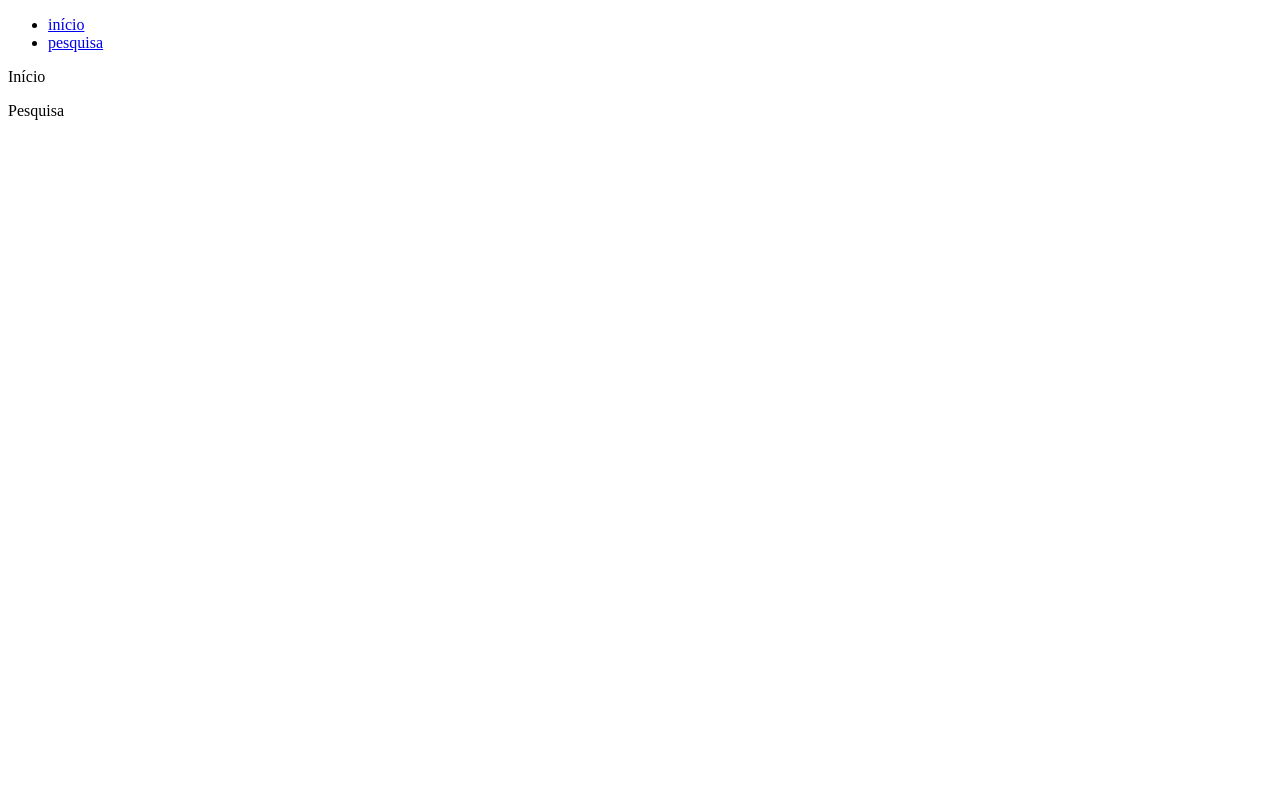
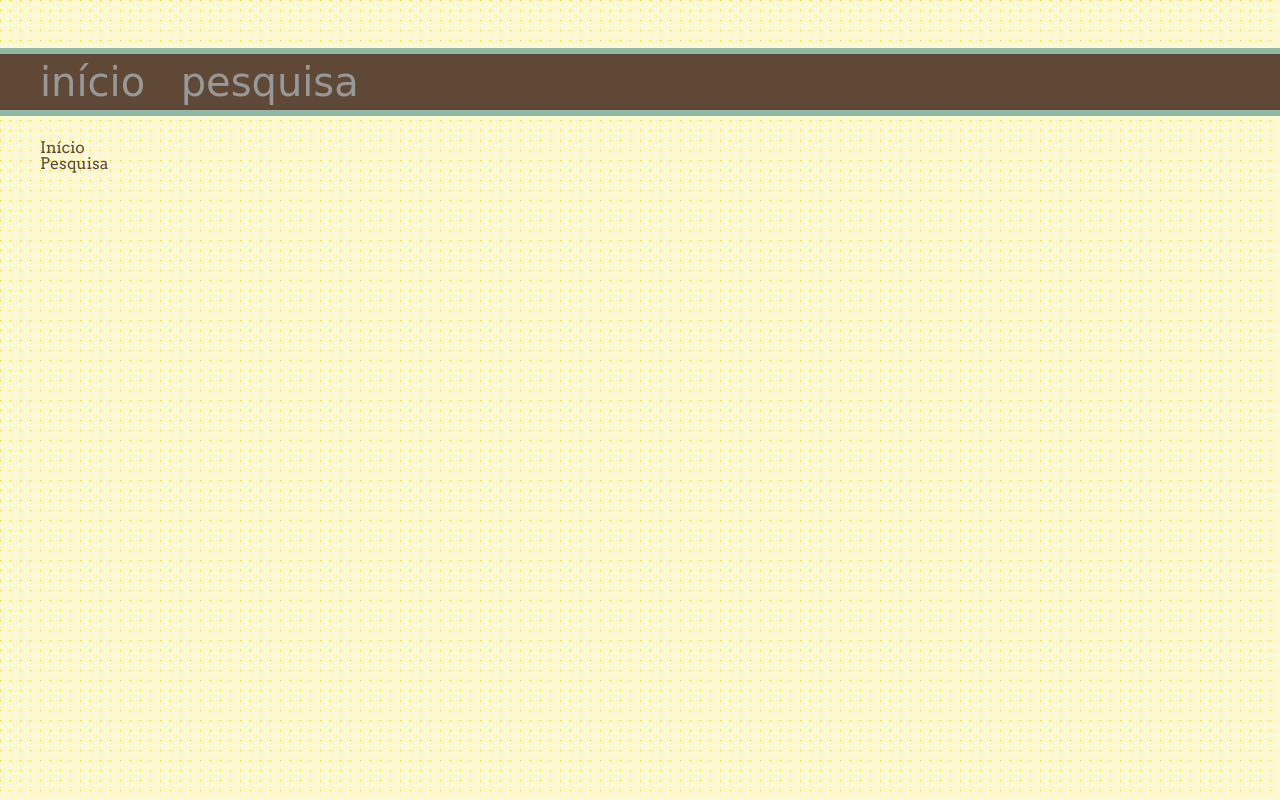
Before and after one commit to williammizuta/homepage, a plain HTML site: page index.html in a window 1280 px wide. Drawn offline with Linux system fonts and the light colour scheme; a web font is replaced by a local one.

Commit message:
Some style

```diff
--- a/index.html
+++ b/index.html
@@ -1,6 +1,10 @@
 <!DOCTYPE html>
 <html>
 <head>
+	<link href='http://fonts.googleapis.com/css?family=Schoolbell' rel='stylesheet' type='text/css'>
+	<link href='http://fonts.googleapis.com/css?family=Arvo' rel='stylesheet' type='text/css'>
+	<link rel='stylesheet' href='reset.css'>
+	<link rel='stylesheet' href='style.css'>
 	<title>William Seiti Mizuta</title>
 	<meta http-equiv='Content-Type' content='text/html; charset=UTF-8' />
 </head>
--- /dev/null
+++ b/reset.css
@@ -0,0 +1,48 @@
+/* http://meyerweb.com/eric/tools/css/reset/
+   v2.0 | 20110126
+   License: none (public domain)
+*/
+
+html, body, div, span, applet, object, iframe,
+h1, h2, h3, h4, h5, h6, p, blockquote, pre,
+a, abbr, acronym, address, big, cite, code,
+del, dfn, em, img, ins, kbd, q, s, samp,
+small, strike, strong, sub, sup, tt, var,
+b, u, i, center,
+dl, dt, dd, ol, ul, li,
+fieldset, form, label, legend,
+table, caption, tbody, tfoot, thead, tr, th, td,
+article, aside, canvas, details, embed,
+figure, figcaption, footer, header, hgroup,
+menu, nav, output, ruby, section, summary,
+time, mark, audio, video {
+	margin: 0;
+	padding: 0;
+	border: 0;
+	font-size: 100%;
+	font: inherit;
+	vertical-align: baseline;
+}
+/* HTML5 display-role reset for older browsers */
+article, aside, details, figcaption, figure,
+footer, header, hgroup, menu, nav, section {
+	display: block;
+}
+body {
+	line-height: 1;
+}
+ol, ul {
+	list-style: none;
+}
+blockquote, q {
+	quotes: none;
+}
+blockquote:before, blockquote:after,
+q:before, q:after {
+	content: '';
+	content: none;
+}
+table {
+	border-collapse: collapse;
+	border-spacing: 0;
+}
--- /dev/null
+++ b/style.css
@@ -0,0 +1,57 @@
+body {
+	background:
+		linear-gradient(27deg, #FCC415 1px, transparent 1px) 0 1px,
+		linear-gradient(27deg, #FCC415 1px, transparent 1px) 0 1px,
+		linear-gradient(115deg, #FFF9D3 1px, transparent 1px);
+
+	background:
+		-webkit-linear-gradient(27deg, #FCC415 1px, transparent 1px) 0 1px,
+		-webkit-linear-gradient(27deg, #FCC415 1px, transparent 1px) 0 1px,
+		-webkit-linear-gradient(115deg, #FFF9D3 1px, transparent 1px);
+	background-color: #FFF9D3;
+	background-size: 10px 10px;
+}
+
+body * {
+	color: #5F4936;
+	font-family: 'Arvo', serif;
+}
+
+p {
+	text-align: justify;
+}
+
+.container {
+	max-width: 1200px;
+	margin: 0 auto;
+	position: relative;
+}
+
+.menu {
+	background-color: #5F4936;
+	border-bottom: 0.4em solid #91B8A5;
+	border-top: 0.4em solid #91B8A5;
+	margin: 3em 0 1.5em;
+}
+
+.menu-item {
+	display: inline-block;
+	margin: 0.5em 0;
+}
+
+.menu-item:not(:last-child) {
+	margin-right: 2em;
+}
+
+.menu-item a {
+	color: #979899;
+	font-family: 'Schoolbell', cursive;
+	font-size: 2.5em;
+	text-decoration: none;
+}
+
+.menu-item:hover a {
+	color: #C1D4E7;
+	position: relative;
+	top: 1px;
+}
```
